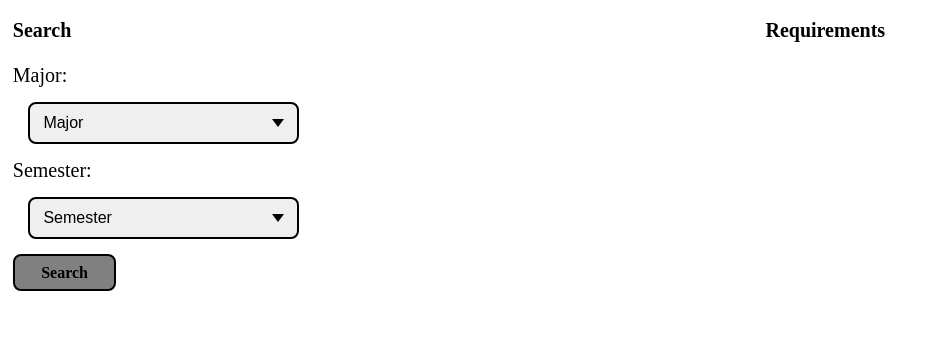
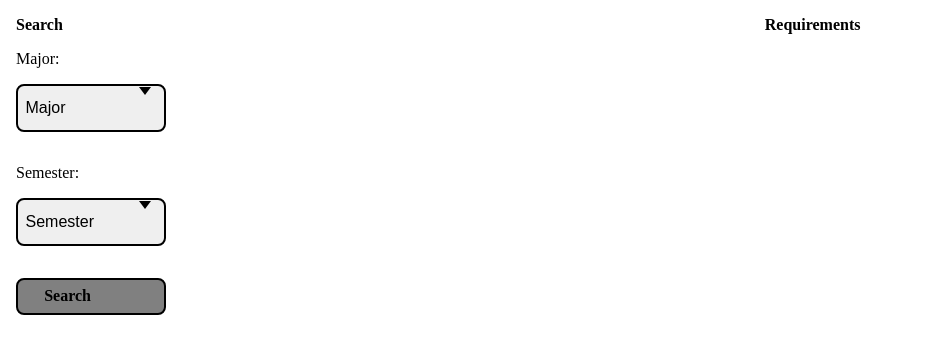
Before and after one commit to JumboCode/TUPIT, a Next.js app in the folder frontend/: page /class in a window 1280 px wide. Shown: the top 354 px of the page, without its empty margins (0-935 px from the left). Built offline with nearby package versions, Linux system fonts and the light colour scheme.

Commit message:
Add spacing to SearchBox and change to flex

```diff
--- a/frontend/src/pages/class/class.module.scss
+++ b/frontend/src/pages/class/class.module.scss
@@ -1,30 +1,27 @@
 .container {
+  font-size: 1rem;
+  margin: 1rem;
   max-width: 100%;
-  margin: 0 auto;
-  position: relative;
-  padding: 1%;
-  font-size: 20px;
-  padding-bottom: 2%;
-  padding-top: 1.5%;
 }
 
-.leftcolumn {
-  float: left;
+.container__flex {
+  display: flex;
+  flex-direction: row;
+}
+
+#selectBox {
   width: 60%;
 }
 
-.rightcolumn {
-  float: right;
-  width: 40%;
+.selectBox {
+  padding: 1rem 0 1rem;
+  position: relative;
+  width: 20%;
 }
 
-.select_box {
-  width: 40%;
-  padding: 2%;
-  position: relative;
-}
-.select_box select {
-  height: 42px;
+.selectBox select {
+  margin-top: 1rem;
+  min-height: 3rem;
   padding: 2% 5%;
   line-height: 100%;
   font-size: 16px;
@@ -33,7 +30,8 @@
   border: 2px solid #000000;
   border-radius: 8px;
 }
-.select_box:after {
+
+.selectBox:after {
   content: '';
   position: absolute;
   right: 10%;
@@ -45,17 +43,38 @@
   pointer-events: none;
 }
 
-.select_box select:focus {
+.selectBox select:focus {
   border: 2px solid black;
 }
 
 .button {
   background-color: grey;
   border: 2px solid black;
+  border-radius: 8px;
   color: black;
+  font-size: 16px;
   padding: 1% 3.5%;
-  text-align: center;
-  display: inline-block;
-  font-size: 16px;
-  border-radius: 8px;
+  margin: 1rem 0;
+  width: 20%;
 }
+
+// .container__flex {
+//   display: flex;
+//   flex-direction: row;
+// }
+
+// // .leftColumn {
+// //   float: left;
+// //   width: 60%;
+// // }
+
+// // .rightColumn {
+// //   float: right;
+// //   width: 40%;
+// // }
+
+// .selectBox {
+//   // width: 40%;
+//   // padding: 2%;
+//   // position: relative;
+// }
--- a/frontend/src/pages/class/index.tsx
+++ b/frontend/src/pages/class/index.tsx
@@ -28,24 +28,20 @@ const search_option: SearchOptionInterface = {
   semester: [2020, 2021, 2022, 2024],
 };
 
-const headers: JSX.Element = (
-  <div className={styles.container}>
-    <div className={styles.leftcolumn}>
-      <h1>Search</h1>
-    </div>
-    <div className={styles.rightcolumn}>
-      <h1>Requirements</h1>
-    </div>
-  </div>
-);
+// const headers: JSX.Element = (
+//   <div>
+//     <div className={styles.leftColumn}>
+//       <h1>Search</h1>
+//     </div>
+//     <div className={styles.rightColumn}>
+//       <h1>Requirements</h1>
+//     </div>
+//   </div>
+// );
 
 const button: JSX.Element = (
-  <div className={styles.container}>
-    <div className={styles.leftcolumn}>
   <div className={styles.button}>
     <h1>Search</h1>
-      </div>
-    </div>
   </div>
 );
 
@@ -67,10 +63,8 @@ const SearchBox: React.FC<SearchBoxInterface> = ({ readOption }) => {
       );
     });
     const box: JSX.Element = (
-      <div className={styles.container}>
-        <div className={styles.leftcolumn}>
+      <div className={styles.selectBox}>
         <p>{default_option}:</p>
-          <div className={styles.select_box}>
         <select onChange={readOption} defaultValue={default_option}>
           <option key={default_option} value={default_option} disabled>
             {default_option}
@@ -78,23 +72,19 @@ const SearchBox: React.FC<SearchBoxInterface> = ({ readOption }) => {
           {options}
         </select>
       </div>
-        </div>
-      </div>
     );
     search_box.push(box);
   }
 
   return (
     <div>
-      {headers}
       {search_box}
-      {button}
     </div>
   );
 };
 
 const Class: React.FC = () => {
-  const [option, setOption] = useState<SearchOptionInterface>({ major: null, semester: null });
+  const [option, setOption] = useState<SearchOptionInterface>({major: null, semester: null});
 
   /**
    * Set state of option when a selection is made.
@@ -110,9 +100,18 @@ const Class: React.FC = () => {
   };
 
   return (
+    <main className={styles.container}>
+      <div className={styles.container__flex}>
+        <div id={styles.selectBox}>
+          <h1>Search</h1>
+          <SearchBox readOption={readOption} />
+          {button}
+        </div>
         <div>
-      <SearchBox readOption={readOption} />
+          <h1>Requirements</h1>
         </div>
+      </div>
+    </main>
   );
 };
 
```
Lines whose indentation alone changed are shown as unchanged.
